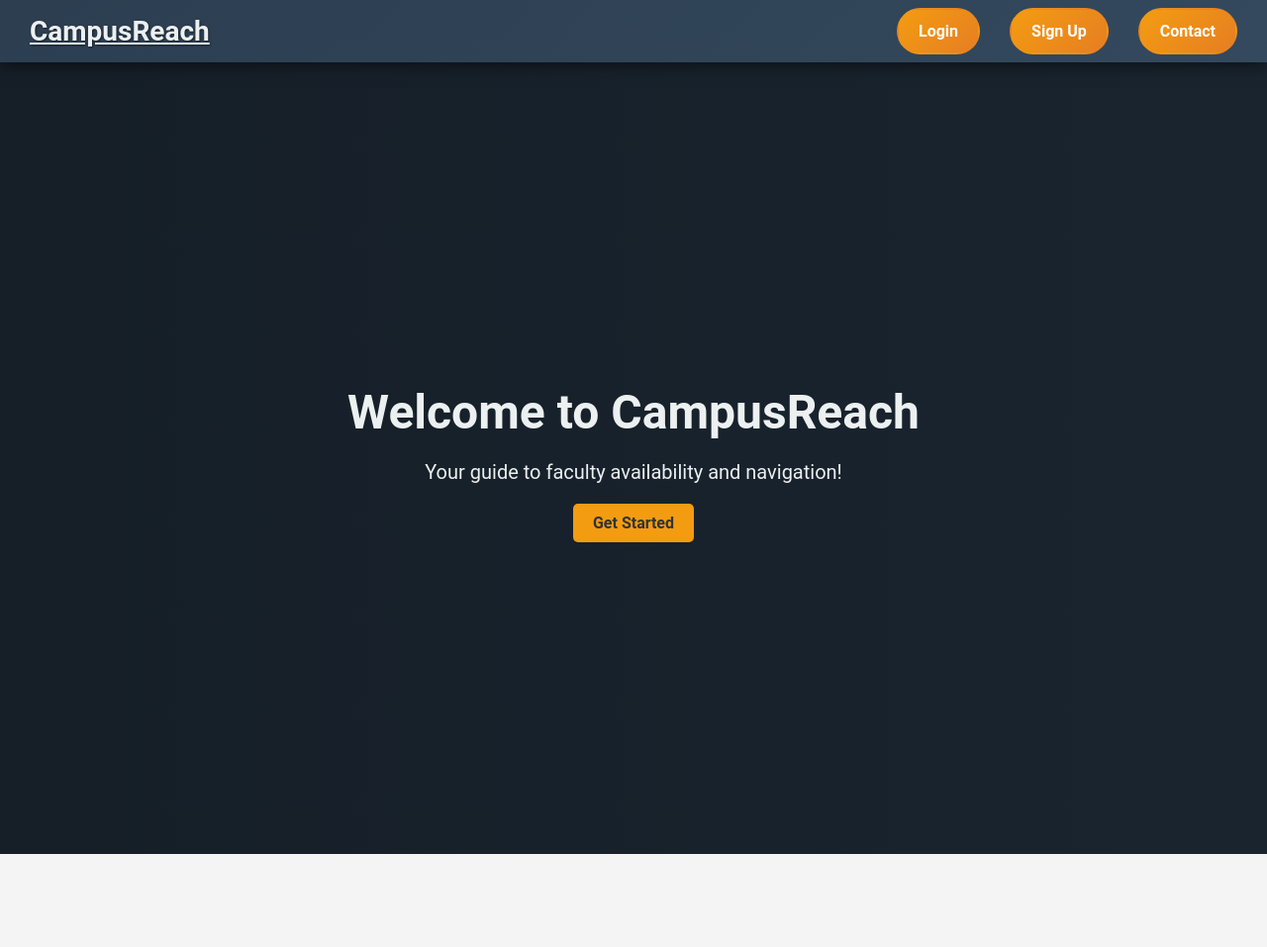
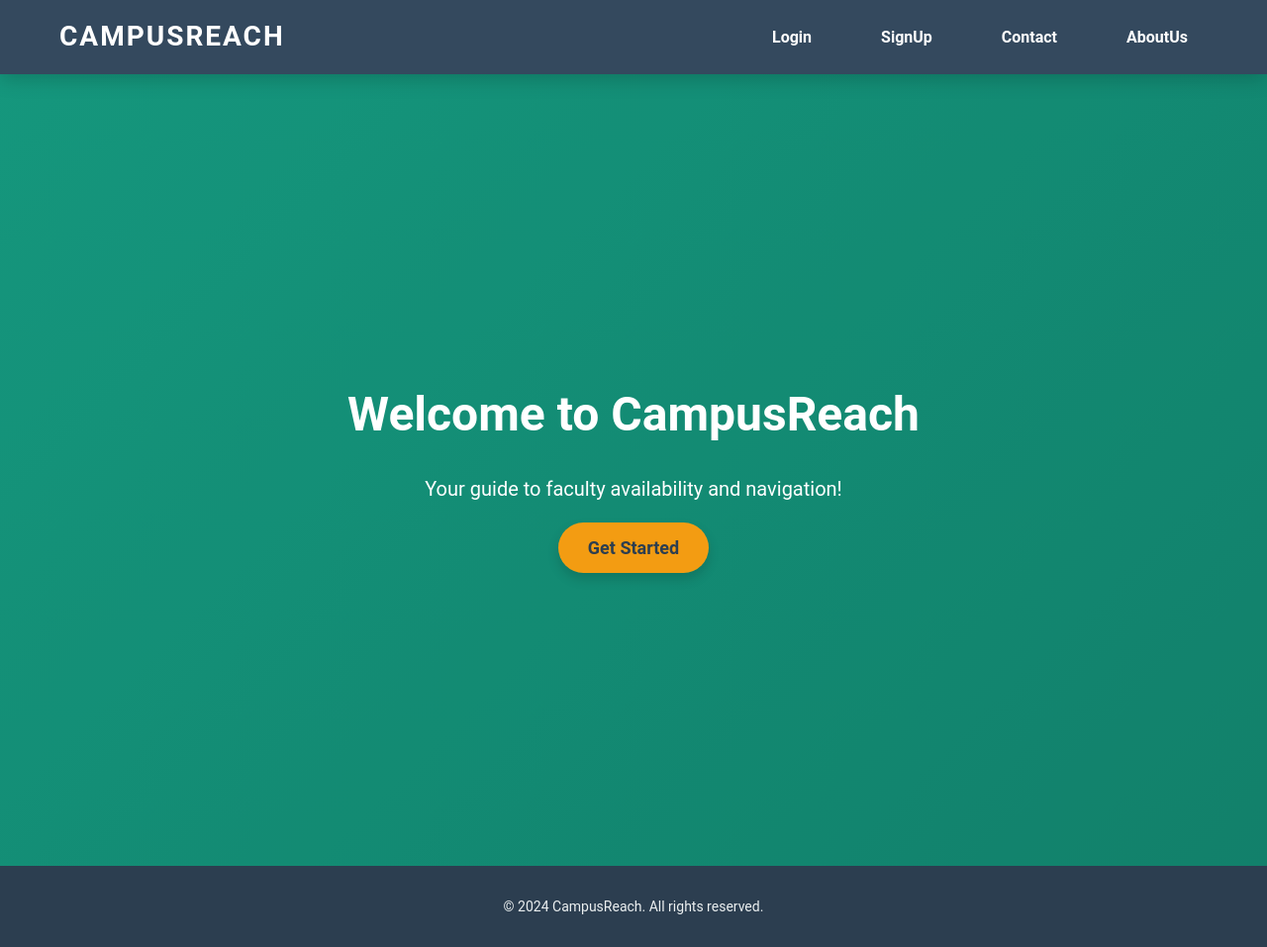
Before and after one commit to adithyasn11/CampusReach, a website: page public/index.html in a window 1280 px wide. Shown: the whole page at 99% size. Before the commit the page ends 863 px from the top, so only its background shows below. Drawn offline with Linux system fonts and the light colour scheme.

Commit message:
update css and html

```diff
--- a/public/css/styles.css
+++ b/public/css/styles.css
@@ -1,3 +1,4 @@
+/* Global Styles */
 * {
     margin: 0;
     padding: 0;
@@ -6,69 +7,99 @@
 
 body {
     font-family: 'Roboto', sans-serif;
-    background-color: #f4f4f4;
+    background-color: #F0F4F8; /* Light gray-blue background */
+    color: #333;
+    line-height: 1.6;
 }
 
+.container {
+    max-width: 1200px;
+    margin: 0 auto;
+    padding: 0 20px;
+}
+
+/* Navbar Styles */
 .navbar {
-    background: linear-gradient(135deg, #2C3E50, #34495E);
-    padding: 15px 30px;
-    box-shadow: 0 4px 15px rgba(0, 0, 0, 0.5);
+    background-color: #2C3E50; /* Dark slate gray */
+    padding: 15px 0;
     position: sticky;
     top: 0;
     z-index: 1000;
+    transition: background-color 0.4s ease-in-out, box-shadow 0.4s ease-in-out;
 }
 
-.container {
+.navbar:hover {
+    background-color: #34495E; /* Slightly lighter on hover */
+    box-shadow: 0px 4px 20px rgba(0, 0, 0, 0.2); /* Add subtle shadow */
+}
+
+.navbar .container {
     display: flex;
     justify-content: space-between;
     align-items: center;
 }
 
 .logo {
-    color: #ECF0F1;
     font-size: 28px;
-    font-weight: 700;
-    text-shadow: 1px 1px 2px rgba(0, 0, 0, 0.5);
+    color: #FFFFFF;
+    font-weight: bold;
+    text-decoration: none;
+    text-transform: uppercase;
+    letter-spacing: 2px;
+    transition: transform 0.3s ease-in-out;
+}
+
+.logo:hover {
+    transform: scale(1.1); /* Scale up slightly on hover */
 }
 
 .nav-links {
     list-style: none;
     display: flex;
-}
-
-.nav-links li {
-    margin-left: 30px;
+    gap: 30px;
 }
 
 .nav-links a {
-    background: linear-gradient(135deg, #F39C12, #E67E22);
-    color: #fff;
-    padding: 12px 20px;
+    color: #FFFFFF;
+    text-decoration: none;
+    font-weight: bold;
+    padding: 10px 20px;
     border-radius: 30px;
-    border: 2px solid transparent;
-    font-weight: bold;
-    text-decoration: none;
-    transition: transform 0.3s, box-shadow 0.3s, background 0.3s, border-color 0.3s;
+    transition: all 0.4s ease;
     position: relative;
 }
 
-.nav-links a:hover {
-    background: linear-gradient(135deg, #E67E22, #F39C12);
-    border-color: #F39C12;
-    transform: translateY(-3px);
-    box-shadow: 0 4px 15px rgba(0, 0, 0, 0.5);
-
+.nav-links a::before {
+    content: '';
+    position: absolute;
+    left: 0;
+    bottom: 0;
+    height: 2px;
+    width: 100%;
+    background-color: transparent;
+    transition: background-color 0.4s ease;
 }
 
+.nav-links a:hover::before {
+    background-color: #F39C12; /* Add underline on hover */
+}
+
+.nav-links a:hover {
+    background-color: #F39C12; /* Vibrant orange on hover */
+    color: #2C3E50;
+    transform: translateY(-2px); /* Lift effect */
+}
+
+/* Hero Section */
 .hero {
     height: 100vh;
-    background: linear-gradient(to right, #2C3E50, #34495E);
+    background: linear-gradient(135deg, #1ABC9C, #16A085); /* Teal gradient */
     display: flex;
     align-items: center;
     justify-content: center;
-    color: #ECF0F1;
+    position: relative;
+    color: #FFF;
     text-align: center;
-    position: relative;
 }
 
 .hero::before {
@@ -78,44 +109,48 @@ body {
     left: 0;
     width: 100%;
     height: 100%;
-    background: rgba(0, 0, 0, 0.5);
+    background: rgba(0, 0, 0, 0.2); /* Slight dark overlay */
     z-index: 1;
 }
 
 .hero-content {
     position: relative;
     z-index: 2;
+    max-width: 800px;
 }
 
 .hero h2 {
     font-size: 48px;
     margin-bottom: 20px;
-    animation: fadeIn 1s ease-in-out;
+    animation: fadeInDown 1s ease;
 }
 
 .hero p {
     font-size: 20px;
     margin-bottom: 30px;
-    animation: fadeIn 1.5s ease-in-out;
+    animation: fadeInUp 1.2s ease;
 }
 
 .btn {
-    background-color: #F39C12;
-    color: #333;
-    padding: 10px 20px;
+    background-color: #F39C12; /* Vibrant orange */
+    color: #2C3E50;
+    padding: 15px 30px;
     border: none;
-    border-radius: 5px;
+    border-radius: 50px;
     text-decoration: none;
+    font-size: 18px;
     font-weight: bold;
-    transition: background-color 0.3s, transform 0.3s;
+    box-shadow: 0px 6px 12px rgba(0, 0, 0, 0.15);
+    transition: background-color 0.3s, transform 0.3s, box-shadow 0.3s;
 }
 
 .btn:hover {
-    background-color: #E67E22;
-    transform: scale(1.05);
+    background-color: #F7CA18;
+    transform: scale(1.1);
+    box-shadow: 0px 8px 16px rgba(0, 0, 0, 0.25); /* Lift effect on hover */
 }
 
-@keyframes fadeIn {
+@keyframes fadeInDown {
     from {
         opacity: 0;
         transform: translateY(-20px);
@@ -125,3 +160,27 @@ body {
         transform: translateY(0);
     }
 }
+
+@keyframes fadeInUp {
+    from {
+        opacity: 0;
+        transform: translateY(20px);
+    }
+    to {
+        opacity: 1;
+        transform: translateY(0);
+    }
+}
+
+/* Footer Section */
+footer {
+    background-color: #2C3E50;
+    color: #ECF0F1;
+    padding: 30px 0;
+    text-align: center;
+}
+
+footer p {
+    font-size: 14px;
+    color: #ECF0F1;
+}
--- a/public/index.html
+++ b/public/index.html
@@ -7,16 +7,20 @@
     <title>CampusReach</title>
 </head>
 <body>
+    <!-- Navbar Section -->
     <nav class="navbar">
         <div class="container">
             <a href="#" class="logo">CampusReach</a>
             <ul class="nav-links">
                 <li><a href="login.html">Login</a></li>
-                <li><a href="signup.html">Sign Up</a></li>
+                <li><a href="signup.html">SignUp</a></li>
                 <li><a href="contact.html">Contact</a></li>
+                <li><a href="aboutus.html">AboutUs</a></li>
             </ul>
         </div>
     </nav>
+
+    <!-- Hero Section -->
     <div class="hero">
         <div class="hero-content">
             <h2>Welcome to CampusReach</h2>
@@ -24,6 +28,14 @@
             <a href="signup.html" class="btn">Get Started</a>
         </div>
     </div>
+
+    <!-- Footer Section -->
+    <footer>
+        <div class="container">
+            <p>&copy; 2024 CampusReach. All rights reserved.</p>
+        </div>
+    </footer>
+
     <script src="js/script.js"></script>
 </body>
 </html>
```
